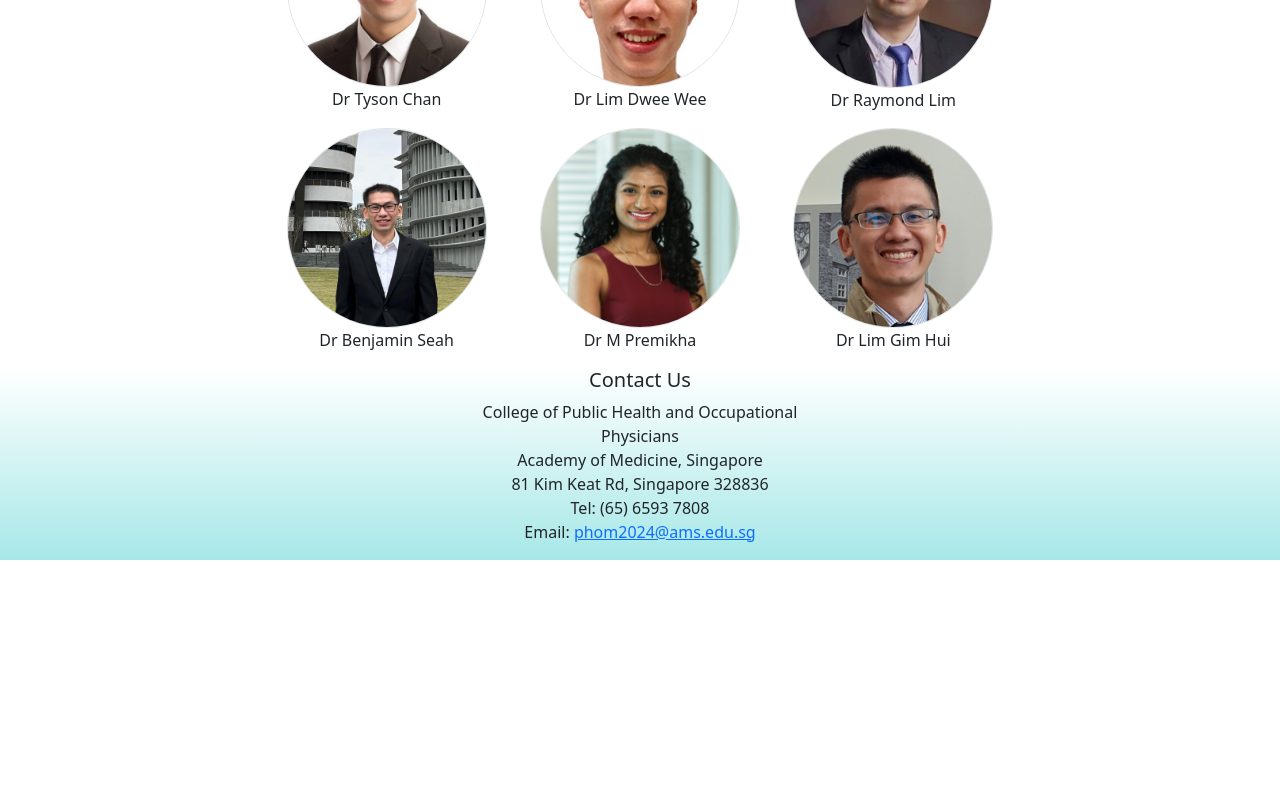
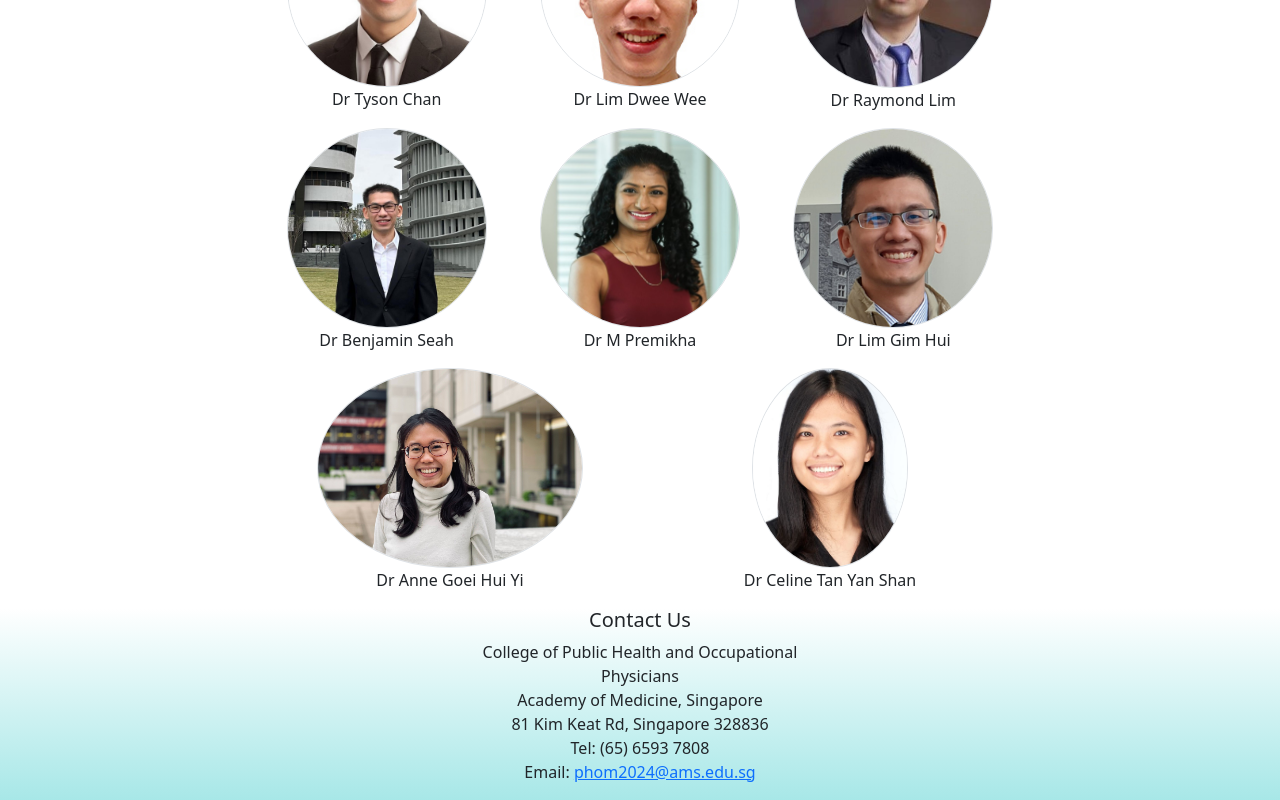
Before and after one commit to llja0112/PHOMC, a Next.js app: page /about/scientificCommittee in a window 1280 px wide. Shown: the part 897-1697 px from the top of the page. Before the commit the page ends 1457 px from the top, so only its background shows below. Built offline with nearby package versions, Linux system fonts and the light colour scheme.

Commit message:
Add new members to scientific comittee page

```diff
--- a/app/about/scientificCommittee/page.tsx
+++ b/app/about/scientificCommittee/page.tsx
@@ -7,6 +7,8 @@ import RaymondLimPic from '@/public/scientificCommittee/RaymondLimBoonTar.jpeg';
 import BenjaminSeahPic from '@/public/scientificCommittee/BenjaminSeah.jpeg';
 import PremikhaPic from '@/public/scientificCommittee/Premikha.jpeg';
 import LimGimHuiPic from '@/public/scientificCommittee/LimGimHui.png';
+import AnneGoeiPic from '@/public/scientificCommittee/AnneGoei.jpg';
+import CelineTanPic from '@/public/scientificCommittee/CelineTan.jpg';
 
 export default function Page (){
   return(
@@ -66,6 +68,21 @@ export default function Page (){
               </div>
             </div>
 
+            <div className="row">
+              <div className="col">
+                <Image src={AnneGoeiPic} alt="Dr Anne Goei Hui Yi" className="rounded-circle border" style={{height:"200px", width:"auto"}} />
+                <p>
+                  Dr Anne Goei Hui Yi
+                </p>
+              </div>
+              <div className="col">
+                <Image src={CelineTanPic} alt="Dr Celine Tan Yan Shan" className="rounded-circle border" style={{height:"200px", width:"auto"}} />
+                <p>
+                  Dr Celine Tan Yan Shan
+                </p>
+              </div>
+            </div>
+
           </div>
         </div>
       </div>
```
Also changed, not shown: public/scientificCommittee/AnneGoei.jpg (added), public/scientificCommittee/CelineTan.jpg (added).
